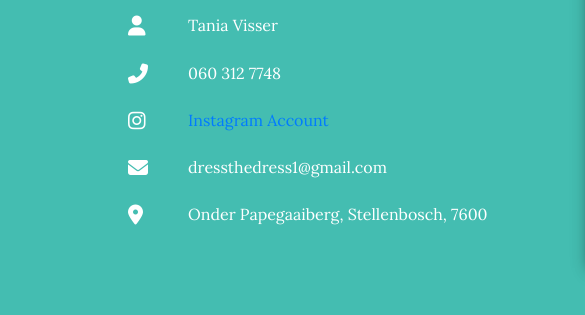
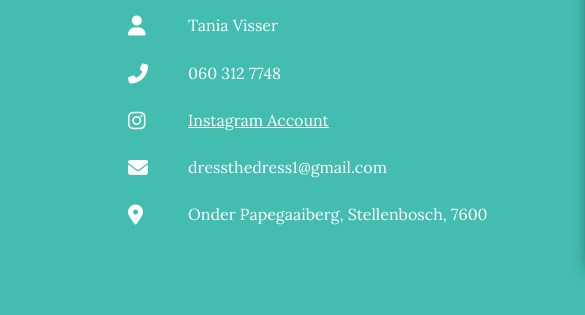
Before and after one commit to AnevRensburg/dress-the-dress, a plain HTML site: page index.html in a window 1280 px wide. Shown: the part 5714-6029 px from the top of the page, 0-585 px from the left. Drawn offline with nearby package versions, Linux system fonts and the light colour scheme; grey boxes are pictures that could not be loaded; a web font is replaced by a local one.

Commit message:
Add files via upload

```diff
--- a/css/styles.css
+++ b/css/styles.css
@@ -431,6 +431,16 @@ padding: 50px 10%;
 .product-value {
     padding-bottom: 0.7em;
     padding-right: 10px;
+    color: #fff;
+    text-decoration: none;
+}
+.ig-link{
+    text-decoration: underline;
+    color: #fff;
+}
+.ig-link:hover{
+    text-decoration: underline;
+    color: #fff;
 }
 .price{
     padding-left: 10px;
--- a/index.html
+++ b/index.html
@@ -287,7 +287,7 @@
                 </tr>
                 <tr class="verti-top">
                   <td class="contact-catag"><i class="fab fa-instagram contact-icon"></i></td>
-                  <td class="contact-value"><a target="_blank" href="">Instagram Account</a></td>
+                  <td class="contact-value"><a target="_blank" class="ig-link" href="https://www.instagram.com/_dress_the_dress_/">Instagram Account</a></td>
                 </tr>
                 <tr class="verti-top">
                   <td class="contact-catag"><i class="fas fa-envelope contact-icon"></i></td>
```
